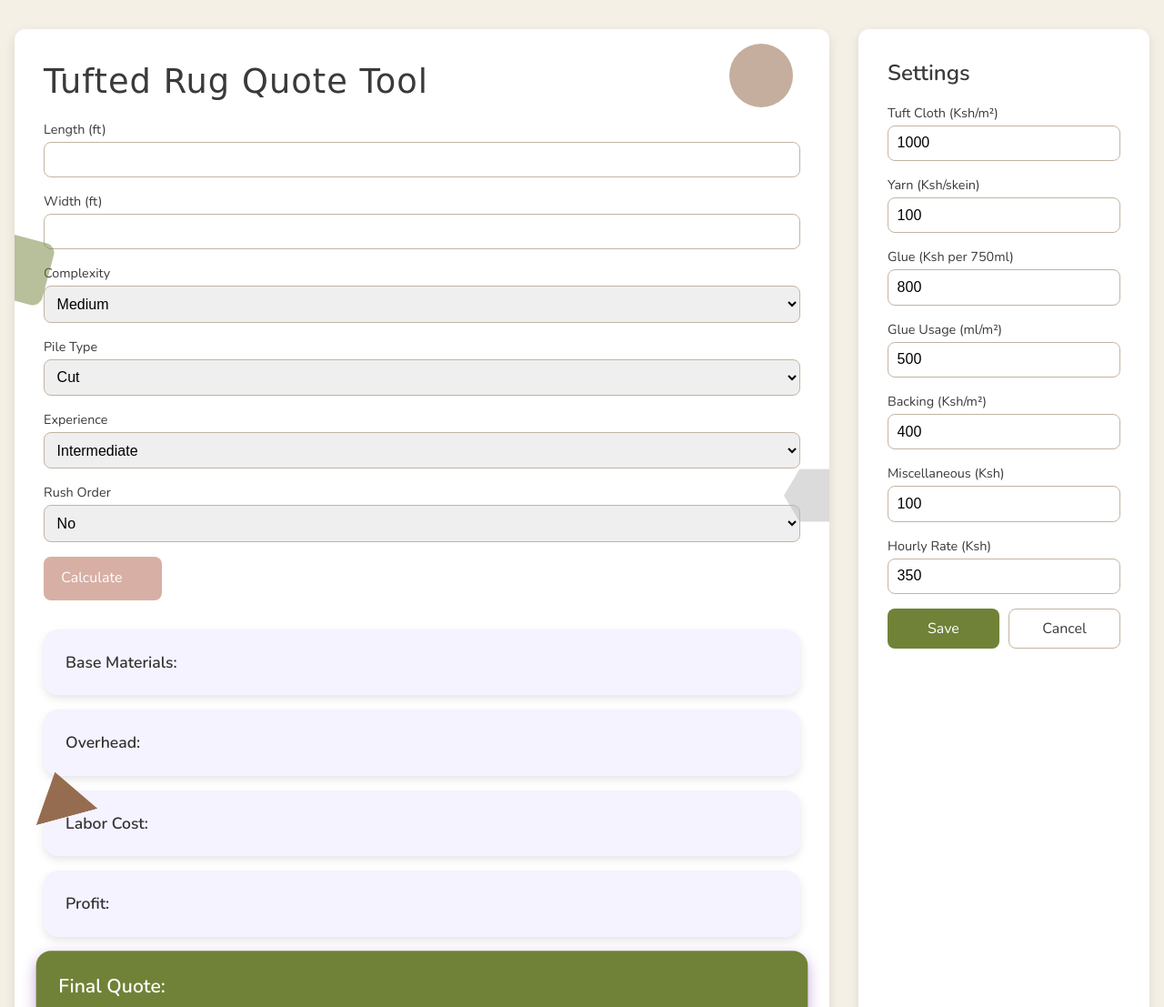
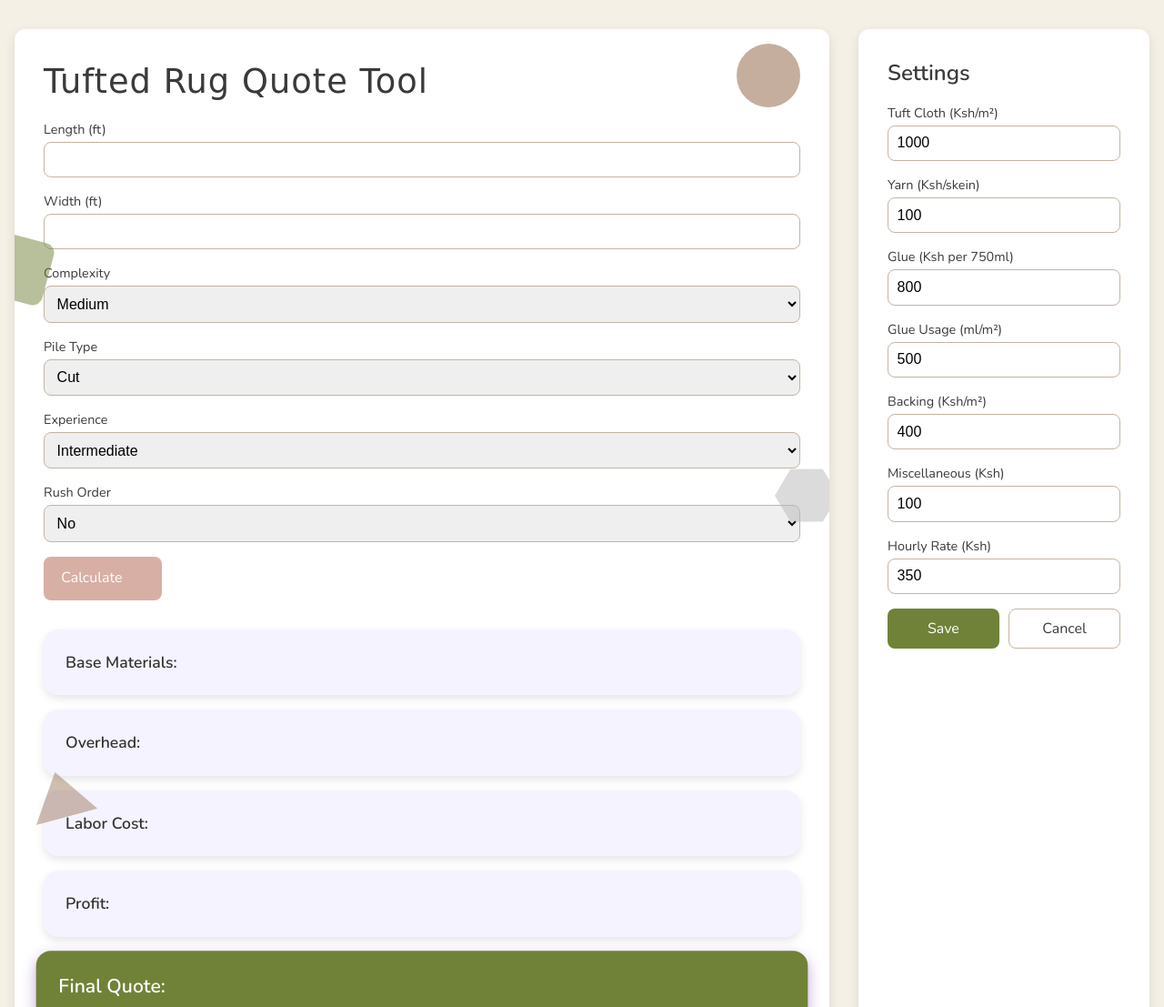
Before and after one commit to JimmyMaina-Cybersec/Tufted-Rug-Price_Calculator, a plain HTML site: page index.html in a window 1280 px wide. Shown: the top 1107 px of the page at 91% size. Drawn offline with nearby package versions, Linux system fonts and the light colour scheme; a web font is replaced by a local one.

Commit message:
Update index.html

```diff
--- a/index.html
+++ b/index.html
@@ -239,7 +239,7 @@
     background: #8B5E3C;
     border-radius: 50%;
     top: 1rem;
-    right: 2.5rem;
+    right: 2rem;
   }
 
   .square {
@@ -256,7 +256,7 @@
     width: 70px;
     height: 51px;
     background: #8B5E3C;
-    opacity: 0.9;
+    opacity: 0.4;
     clip-path: polygon(50% 0%, 0% 100%, 100% 100%);
     transform: rotate(-15deg);
     left: 1rem;
@@ -277,7 +277,7 @@
     );
     border-radius: 15%;
     top: 45%;
-    right: -20px;
+    right: -10px;
     transform: translateY(-50%);
   }
 
```
